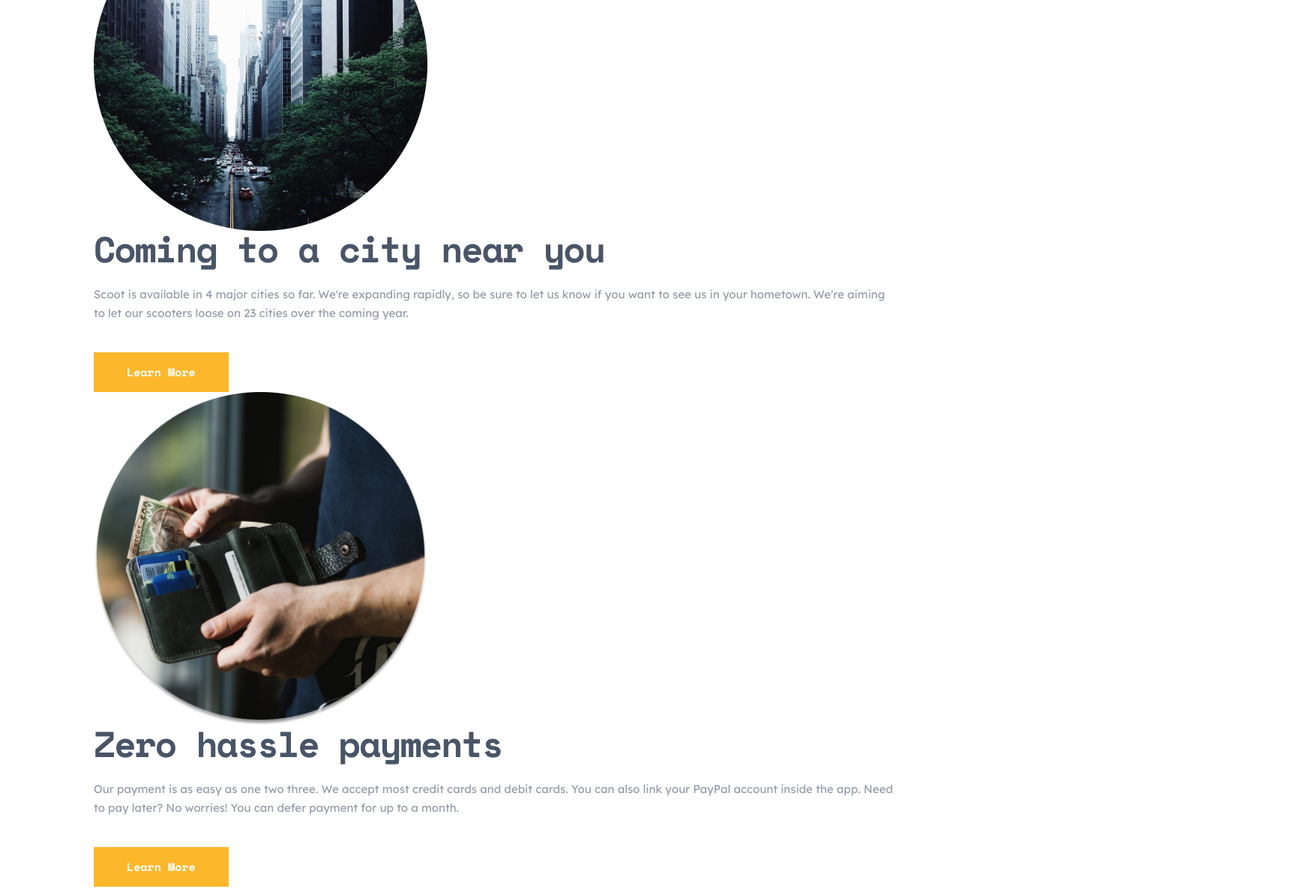
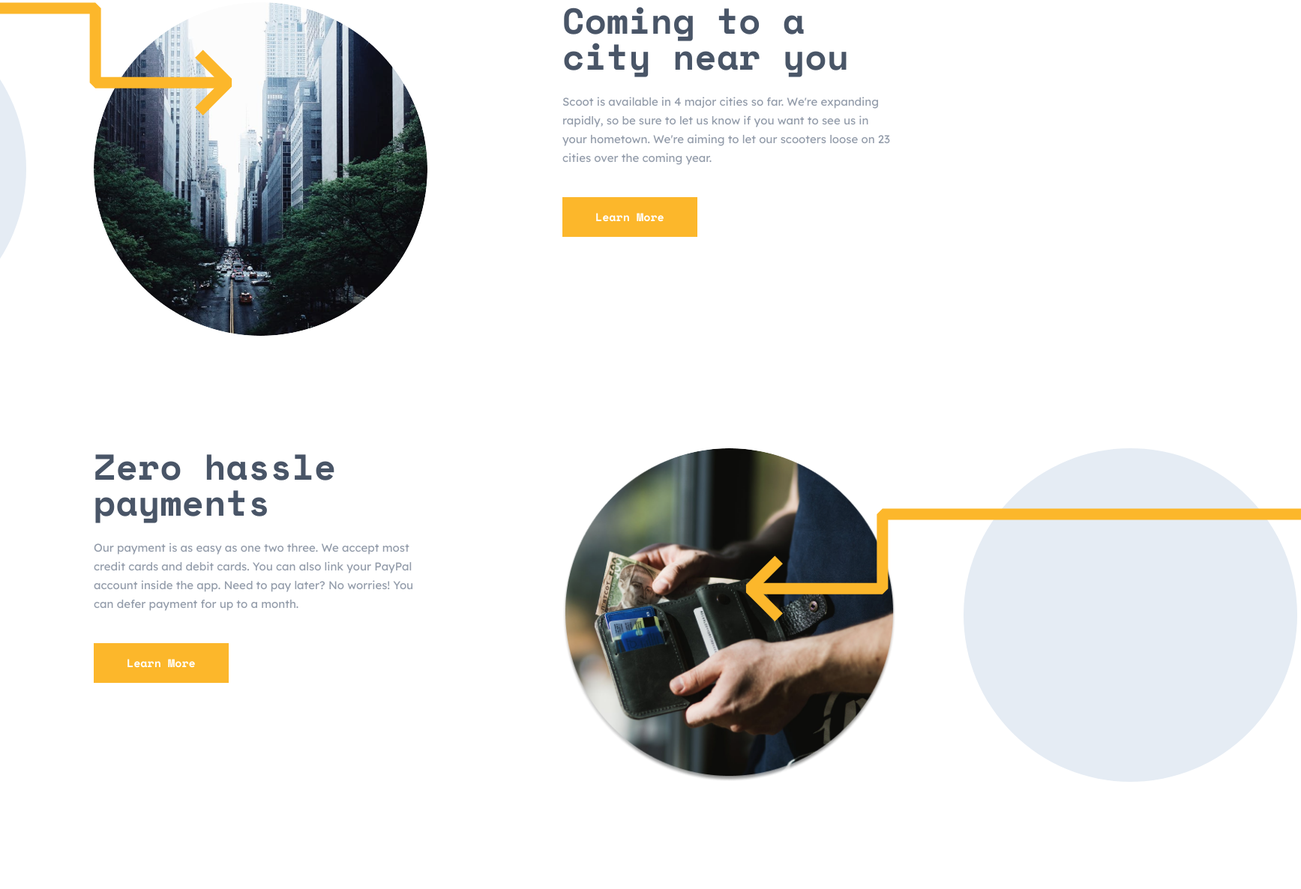
Before and after one commit to Toxirrrr/scooter-exam-2oy, a plain HTML site: page index.html in a window 1280 px wide. Shown: the part 2254-3440 px from the top of the page at 75% size, 1735 px wide, since content can reach past the window. After the commit the page ends 3313 px from the top, so only its background shows below. Drawn offline with nearby package versions, Linux system fonts and the light colour scheme.

Commit message:
git push

```diff
--- a/index.html
+++ b/index.html
@@ -162,7 +162,7 @@
                     <div class="nth__wrapper">
                         <ul class="nth__list">
                             <li class="nth__item nth__one">
-                                <img src="./images/nth__avi-bgi-2.png" alt="image" width="445" height="445">
+                                <img class="nth__img" src="./images/nth__avi-bgi-2.png" alt="image" width="445" height="445">
                                 <div class="nth__item-wrapper">
                                     <h3 class="nth__item-header">Coming to a city near you</h3>
 
@@ -171,8 +171,8 @@
                                     <a class="nth__item-link" href="./index.html">Learn More</a>
                                 </div>
                             </li>
-                            <li class="nth__item">
-                                <img src="./images/nth__avi-bgi-3.png" alt="image" width="445" height="445">
+                            <li class="nth__item nth__two">
+                                <img class="nth__img" src="./images/nth__avi-bgi-3.png" alt="image" width="445" height="445">
                                 <div class="nth__item-wrapper">
                                     <h3 class="nth__item-header">Zero hassle payments</h3>
 
--- a/scss/blocks/_nth.scss
+++ b/scss/blocks/_nth.scss
@@ -1,23 +1,73 @@
 .nth {
+    padding-top: 140px;
+    &__container {}
 
-    &__container {
-    }
-
-    &__wrapper {
-    }
+    &__wrapper {}
 
     &__list {
         list-style-type: none;
+        display: flex;
+        flex-direction: column;
         gap: 150px;
+
+
 
     }
 
     &__item {
+        display: flex;
+        justify-content: space-between;
+
+
+        &:nth-child(2n)  img {
+            order: 1;
+
+        }
+
     }
+    &__item {
 
-    &__list:nth-child(2n) {
-        text-align: right;
-        order: -1;
+
+        &:nth-child(1n)  img {
+            box-shadow: -535px 0px 0 #E5ECF4;
+            border-radius: 50%;
+        }
+        &:nth-child(2n)  img {
+            box-shadow: 535px 0px 0 #E5ECF4;
+            border-radius: 50%;
+        }
+
+    }
+    &__item {
+        position: relative;
+        &:nth-child(1) {
+            &:after {
+                display: inline-block;
+                position: absolute;
+                content: "";
+                background-image: url(./../../images/nth__cross.svg);
+                width: 741px;
+                height: 151px;
+                top: 0;
+                left: -52%;
+                transform: matrix(-1, 0, 0, 1, 0, 0);
+
+                background-repeat: no-repeat;
+            }
+        }
+        &:nth-child(2) {
+            &:after {
+                display: inline-block;
+                position: absolute;
+                content: "";
+                background-image: url(./../../images/nth__cross.svg);
+                width: 741px;
+                height: 151px;
+                top: 80px;
+                right: -540px;
+                background-repeat: no-repeat;
+            }
+        }
     }
 
     &__item-header {
@@ -25,11 +75,12 @@
         font-weight: 700;
         font-size: 48px;
         line-height: 48px;
-        letter-spacing: -2.14286px;
         color: #495567;
         margin: 0;
+        max-width: 445px;
+        width: 100%;
+    }
 
-    }
     &__item-text {
         font-size: 15px;
         line-height: 25px;
@@ -37,6 +88,8 @@
         margin: 0;
         margin-bottom: 40px;
         margin-top: 24px;
+        max-width: 445px;
+        width: 100%;
 
     }
 
@@ -53,4 +106,47 @@
         margin: 0;
 
     }
+
 }
+
+@media only screen and (max-width:1000px) {
+
+    .nth {
+
+        &__container {
+
+        }
+
+        &__wrapper {
+
+        }
+
+        &__list {
+
+        }
+
+        &__item {
+
+        }
+
+        &__item {
+
+        }
+
+        &__item {
+
+        }
+
+        &__item-header {
+
+        }
+
+        &__item-text {
+        }
+
+        &__item-link {
+
+        }
+
+    }
+}
```
Also changed, not shown: css/styles.css, 1 other file.
